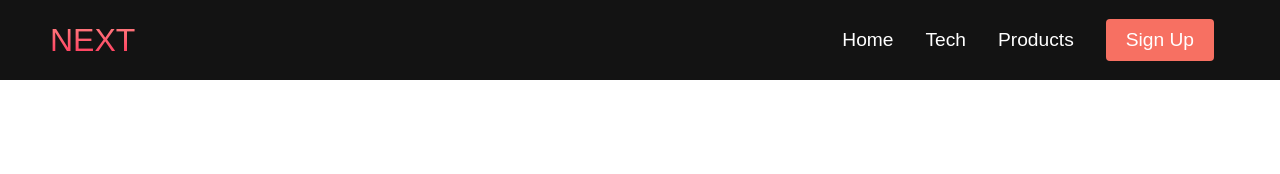
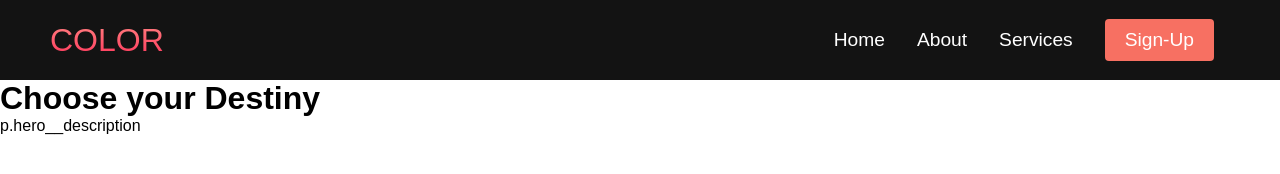
Before and after one commit to Koniac33/CISProjectHG, a plain HTML site: page index.html in a window 1280 px wide. Drawn offline with Linux system fonts and the light colour scheme.

Commit message:
Decided to change the static implementation  bit, added some javascript

```diff
--- a/index.html
+++ b/index.html
@@ -8,29 +8,36 @@
     <link rel="stylesheet" href="styles.css">
 </head>
 <body>
+<!--Creation of the Navbar-->
     <nav class="navbar">
         <div class="navbar__container">
-            <a href="/" id="navbar__logo">NEXT</a>
-            <div class="nav__toggle" id="mobile-menu">
+            <a href="#home" id="navbar__logo">COLOR</a>
+            <div class="navbar__toggle" id="mobile-menu">
                 <span class="bar"></span>
                 <span class="bar"></span>
                 <span class="bar"></span>
             </div>
             <ul class="navbar__menu">
                 <li class="navbar__item">
-                   <a href="/" class="navbar__links">Home</a>
+                   <a href="#home" class="navbar__links" id="Home-Page">Home</a>
                 </li>
                 <li class="navbar__item">
-                    <a href="/tech.html" class="navbar__links">Tech</a>
+                    <a href="#about" class="navbar__links" id="about-page">About</a>
                  </li>
                  <li class="navbar__item">
-                    <a href="/" class="navbar__links">Products</a>
+                    <a href="#services" class="navbar__links" id="services-page">Services</a>
                  </li>
                  <li class="navbar__btn">
-                    <a href="/tech.html" class="button">Sign Up</a>
+                    <a href="#sign-up" class="button" id="Sign Up">Sign-Up</a>
                  </li>
             </ul>
         </div>
     </nav>
+    <!--Placeholder Section-->
+    <div class="hero" id="home">
+     <div class="hero__container">
+    <h1 class="hero__heading">Choose your <span>Destiny</span> </h1>
+    p.hero__description
+    <script> src="app.js"</script>
 </body>
 </html>
```
